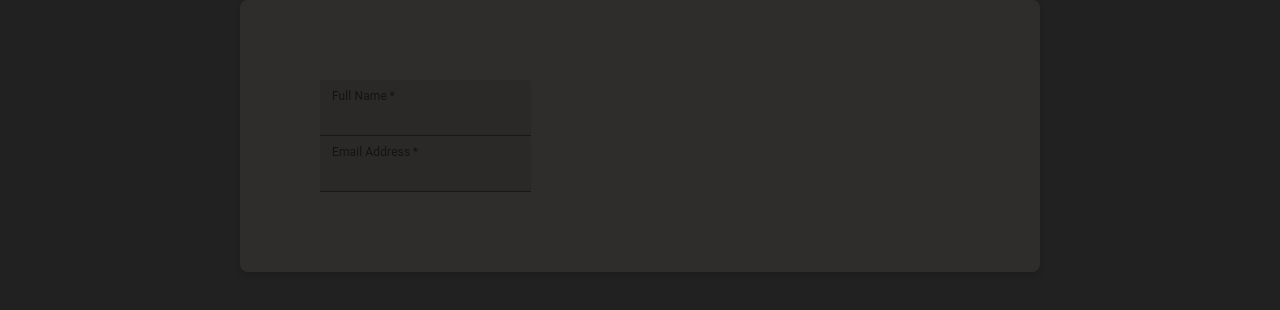
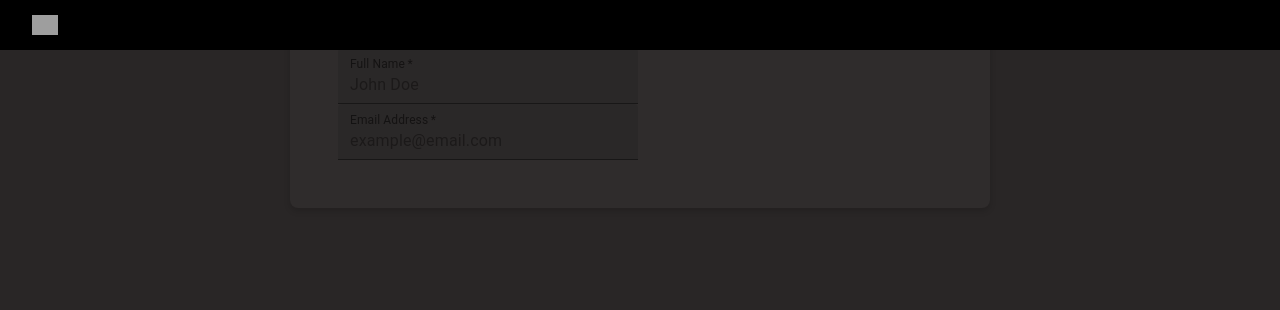
Before and after one commit to samwzz/subscriber-form-gatsby, a Gatsby site: page / in a window 1280 px wide. Built offline with nearby package versions, Linux system fonts and the light colour scheme; Gatsby itself is replaced by a stand-in of ours; grey boxes are pictures that could not be loaded.

Commit message:
Add form and header

```diff
--- a/src/components/form.js
+++ b/src/components/form.js
@@ -11,16 +11,25 @@ const StyledForm = styled.form`
   flex-direction: column;
   justify-content: space-around;
   align-items: flex-start;
-  height: 50%;
-  width: 50%;
-  padding: 5rem;
+  height: 70%;
+  width: 700px;
+  padding: 3rem;
   background-color: #2F2C2C;
   border-radius: 0.5rem;
   box-shadow: 0 3px 6px 0 rgba(0,0,0,0.16);
+  box-sizing: border-box;
+
+  @media (max-width: 480px) {
+    width: 350px;
+  }
 `;
 
 const StyledFormControl = styled(FormControl)`
-  width: 33%;
+  width: 300px;
+
+  @media (max-width: 480px) {
+    width: 100%;
+  }
 `;
 
 const StyledFilledInput = styled(FilledInput)`
@@ -36,7 +45,7 @@ const StyledFilledInput = styled(FilledInput)`
     border-bottom: 1px solid rgba(255, 255, 255, 0.7);
   }
   &:hover:before {
-    border-bottom: 1px solid white;
+    border-bottom: 1px solid #fff;
   }
   &:after {
     border-bottom: 2px solid rgb(166, 212, 250);
@@ -62,7 +71,10 @@ const Form = () => (
       >
         Full Name
       </StyledInputLabel>
-      <StyledFilledInput id="full-name" />
+      <StyledFilledInput
+        id="full-name"
+        placeholder="John Doe"
+      />
     </StyledFormControl>
     <StyledFormControl
       variant="filled"
@@ -74,7 +86,10 @@ const Form = () => (
       >
         Email Address
       </StyledInputLabel>
-      <StyledFilledInput id="email-address" />
+      <StyledFilledInput
+        id="email-address"
+        placeholder="example@email.com"
+      />
     </StyledFormControl>
   </StyledForm>
 );
--- a/src/components/header.js
+++ b/src/components/header.js
@@ -1,42 +1,29 @@
-import { Link } from 'gatsby';
-import PropTypes from 'prop-types';
 import React from 'react';
+import styled from 'styled-components';
 
-const Header = ({ siteTitle }) => (
-  <header
-    style={{
-      background: `rebeccapurple`,
-      marginBottom: `1.45rem`,
-    }}
-  >
-    <div
-      style={{
-        margin: `0 auto`,
-        maxWidth: 960,
-        padding: `1.45rem 1.0875rem`,
-      }}
-    >
-      <h1 style={{ margin: 0 }}>
-        <Link
-          to="/"
-          style={{
-            color: `white`,
-            textDecoration: `none`,
-          }}
-        >
-          {siteTitle}
-        </Link>
-      </h1>
-    </div>
-  </header>
+const StyledHeader = styled.header`
+  position: fixed;
+  padding: 0 2rem;
+  background-color: #000;
+  display: flex;
+  justify-content: flex-start;
+  align-items: center;
+  height: 50px;
+  width: 100%;
+  img {
+    height: 1.2rem;
+    @media (max-width: 480px) {
+      height: 1rem;
+    }
+  }
+`;
+
+const Header = () => (
+  <StyledHeader>
+    <img
+      src="https://clutchpoints.com/wp-content/uploads/2017/06/CPLogo.png"
+    />
+  </StyledHeader>
 );
 
-Header.propTypes = {
-  siteTitle: PropTypes.string,
-};
-
-Header.defaultProps = {
-  siteTitle: ``,
-};
-
 export default Header;
--- a/src/components/layout.css
+++ b/src/components/layout.css
@@ -1,8 +1,11 @@
+* {
+  box-sizing: border-box;
+}
 html {
   font-family: sans-serif;
   -ms-text-size-adjust: 100%;
   -webkit-text-size-adjust: 100%;
-  background-color: rgba(0,0,0,0.87);
+  background-color: #292626;
 }
 body {
   margin: 0;
--- a/src/components/layout.js
+++ b/src/components/layout.js
@@ -24,7 +24,10 @@ const Layout = ({ children }) => {
   `);
 
   return (
-    <main>{children}</main>
+    <>
+      <Header/>
+      <main>{children}</main>
+    </>
   );
 };
 
```
